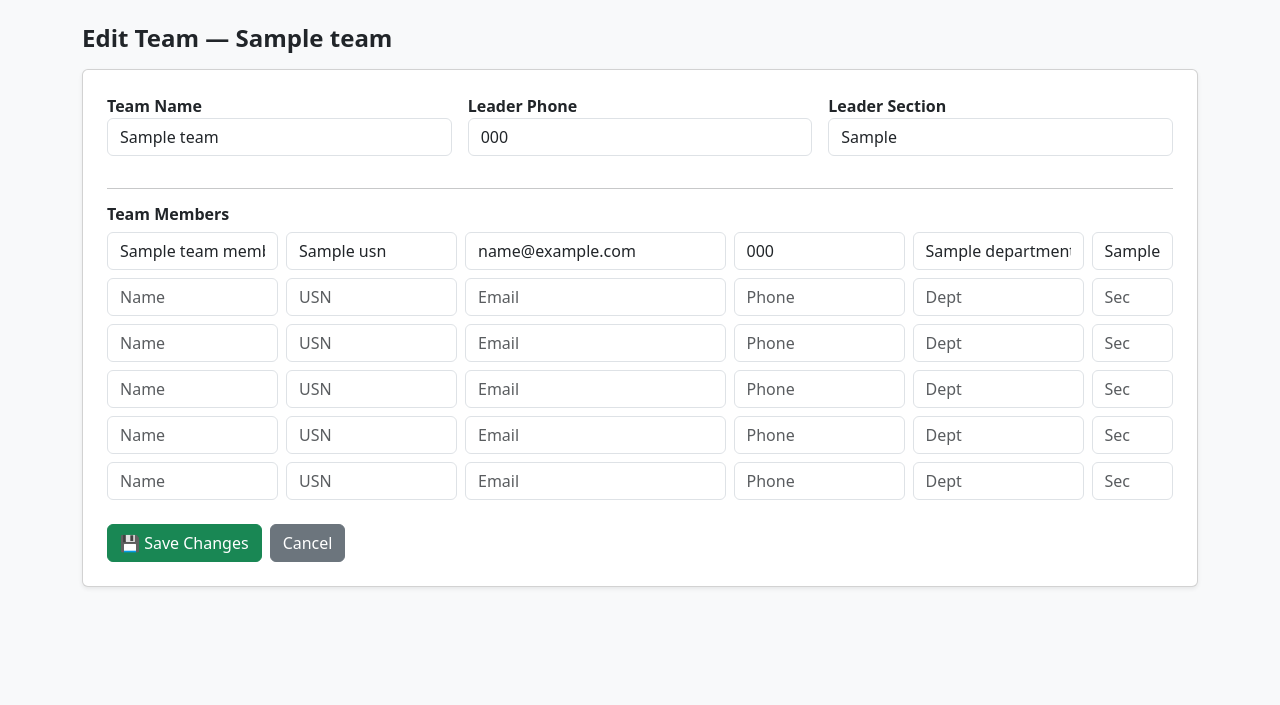
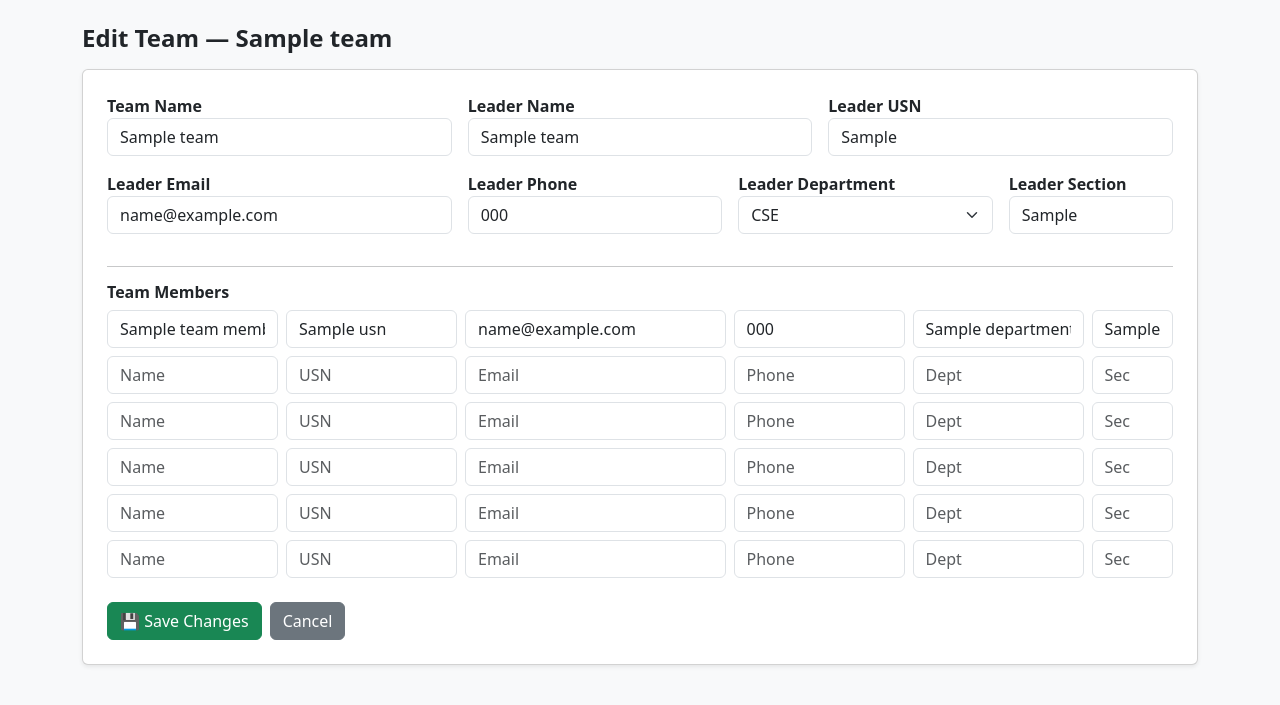
Before and after one commit to abhijithhv-rnsit/rnsit-multidisciplinary_project_2025-26, a Flask app: page /admin/edit-team/1 in a window 1280 px wide. Shown: the part 56-761 px from the top of the page. Run offline with Flask 3, Linux system fonts and the light colour scheme; the visitor is signed in with stand-in values (Sample User, id 1); a database or web service that is not in the repository returns one stand-in record (values such as "Sample title"); some libraries are stand-ins or nearby versions.

Commit message:
Update admin_edit_team.html

```diff
--- a/templates/admin_edit_team.html
+++ b/templates/admin_edit_team.html
@@ -15,6 +15,7 @@
 
 <form method="post" class="card p-4 shadow-sm">
 
+<!-- ================= TEAM + LEADER DETAILS ================= -->
 <div class="row g-3 mb-3">
 
   <div class="col-md-4">
@@ -23,11 +24,40 @@
   </div>
 
   <div class="col-md-4">
+    <label class="fw-semibold">Leader Name</label>
+    <input class="form-control" name="leader_name" value="{{ team.leader_name }}" required>
+  </div>
+
+  <div class="col-md-4">
+    <label class="fw-semibold">Leader USN</label>
+    <input class="form-control" name="leader_usn" value="{{ team.leader_usn }}" required>
+  </div>
+
+  <div class="col-md-4">
+    <label class="fw-semibold">Leader Email</label>
+    <input class="form-control" name="leader_email" value="{{ team.leader_email }}" required>
+  </div>
+
+  <div class="col-md-3">
     <label class="fw-semibold">Leader Phone</label>
     <input class="form-control" name="leader_phone" value="{{ team.leader_phone }}">
   </div>
 
-  <div class="col-md-4">
+  <div class="col-md-3">
+    <label class="fw-semibold">Leader Department</label>
+    <select class="form-select" name="leader_department" required>
+      <option value="CSE" {% if team.leader_department=="CSE" %}selected{% endif %}>CSE</option>
+      <option value="CSE-AIML" {% if team.leader_department=="CSE-AIML" %}selected{% endif %}>CSE-AIML</option>
+      <option value="CSE-DS" {% if team.leader_department=="CSE-DS" %}selected{% endif %}>CSE-DS</option>
+      <option value="CSE-CY" {% if team.leader_department=="CSE-CY" %}selected{% endif %}>CSE-CY</option>
+      <option value="ECE" {% if team.leader_department=="ECE" %}selected{% endif %}>ECE</option>
+      <option value="EEE" {% if team.leader_department=="EEE" %}selected{% endif %}>EEE</option>
+      <option value="ME" {% if team.leader_department=="ME" %}selected{% endif %}>ME</option>
+      <option value="CV" {% if team.leader_department=="CV" %}selected{% endif %}>CV</option>
+    </select>
+  </div>
+
+  <div class="col-md-2">
     <label class="fw-semibold">Leader Section</label>
     <input class="form-control" name="leader_section" value="{{ team.leader_section }}">
   </div>
@@ -36,22 +66,55 @@
 
 <hr>
 
+<!-- ================= TEAM MEMBERS ================= -->
 <h6 class="fw-bold mb-2">Team Members</h6>
 
 {% for i in range(1,7) %}
 {% set m = members[i-1] if i-1 < members|length else None %}
 
 <div class="row g-2 mb-2">
-  <div class="col-md-2"><input class="form-control" name="member{{i}}_name" placeholder="Name" value="{{ m.member_name if m }}"></div>
-  <div class="col-md-2"><input class="form-control" name="member{{i}}_usn" placeholder="USN" value="{{ m.usn if m }}"></div>
-  <div class="col-md-3"><input class="form-control" name="member{{i}}_email" placeholder="Email" value="{{ m.email if m }}"></div>
-  <div class="col-md-2"><input class="form-control" name="member{{i}}_phone" placeholder="Phone" value="{{ m.phone if m }}"></div>
-  <div class="col-md-2"><input class="form-control" name="member{{i}}_department" placeholder="Dept" value="{{ m.department if m }}"></div>
-  <div class="col-md-1"><input class="form-control" name="member{{i}}_section" placeholder="Sec" value="{{ m.section if m }}"></div>
+
+  <div class="col-md-2">
+    <input class="form-control" name="member{{i}}_name"
+           placeholder="Name"
+           value="{{ m.member_name if m }}">
+  </div>
+
+  <div class="col-md-2">
+    <input class="form-control" name="member{{i}}_usn"
+           placeholder="USN"
+           value="{{ m.usn if m }}">
+  </div>
+
+  <div class="col-md-3">
+    <input class="form-control" name="member{{i}}_email"
+           placeholder="Email"
+           value="{{ m.email if m }}">
+  </div>
+
+  <div class="col-md-2">
+    <input class="form-control" name="member{{i}}_phone"
+           placeholder="Phone"
+           value="{{ m.phone if m }}">
+  </div>
+
+  <div class="col-md-2">
+    <input class="form-control" name="member{{i}}_department"
+           placeholder="Dept"
+           value="{{ m.department if m }}">
+  </div>
+
+  <div class="col-md-1">
+    <input class="form-control" name="member{{i}}_section"
+           placeholder="Sec"
+           value="{{ m.section if m }}">
+  </div>
+
 </div>
 
 {% endfor %}
 
+<!-- ================= ACTION BUTTONS ================= -->
 <div class="mt-3 d-flex gap-2">
   <button class="btn btn-success">💾 Save Changes</button>
   <a href="/admin/teams" class="btn btn-secondary">Cancel</a>
@@ -60,5 +123,6 @@
 </form>
 
 </div>
+
 </body>
 </html>
```
